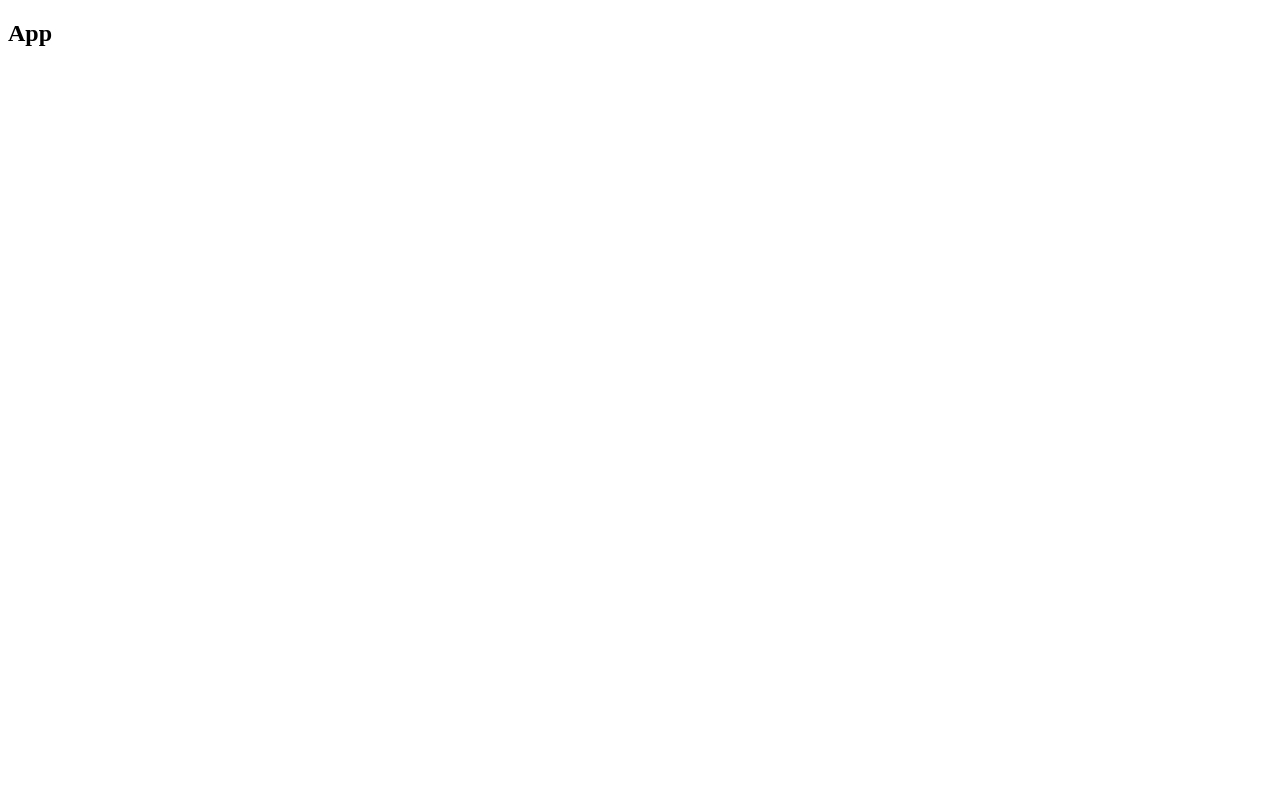
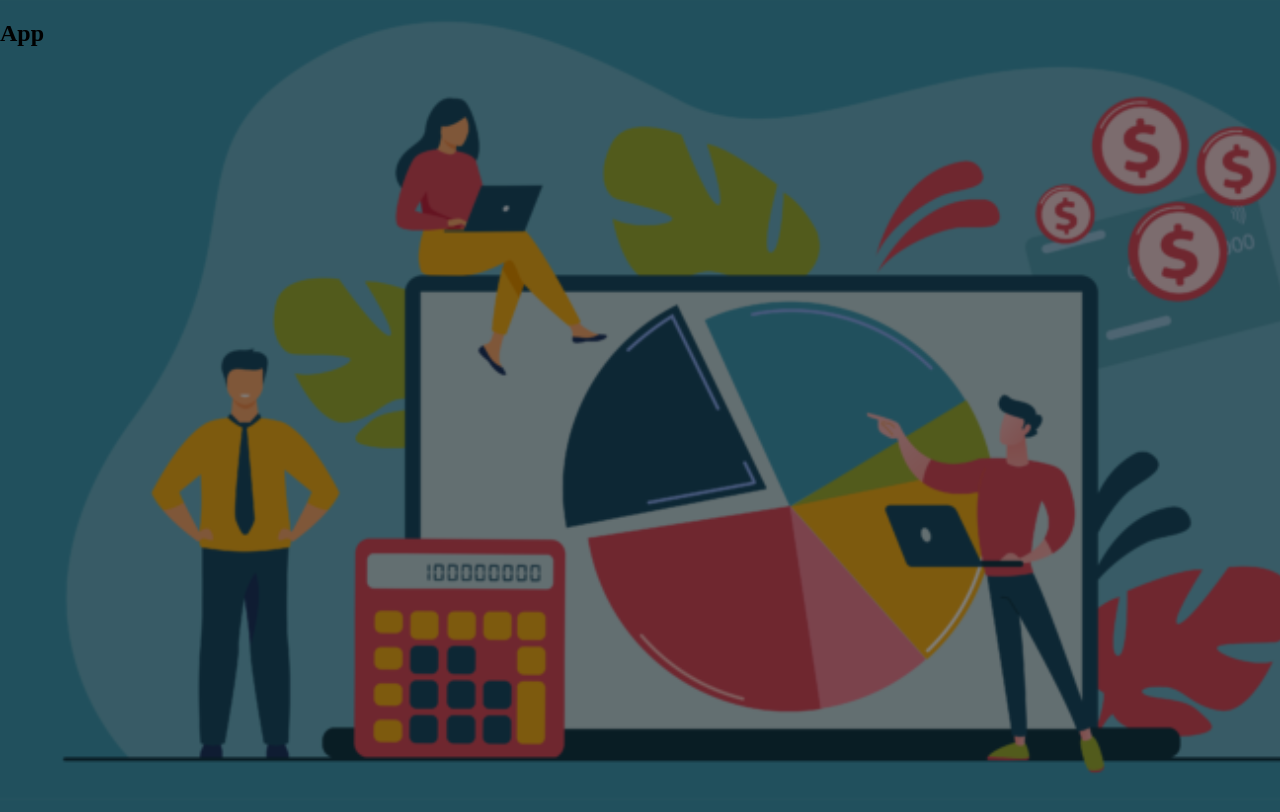
Before and after one commit to Maina-Francis/speechly-expense-tracker, a React (Create React App) app: page / in a window 1280 px wide. Shown: the top 812 px of the page. Built offline with nearby package versions, Linux system fonts and the light colour scheme.

Commit message:
added and styled the home background image

```diff
--- /dev/null
+++ b/src/index.css
@@ -0,0 +1,13 @@
+#root,
+body,
+html {
+  height: 100%;
+  margin: 0;
+}
+
+/* ======== BODY ========*/
+body {
+  background: linear-gradient(rgba(0, 0, 0, 0.5), rgba(0, 0, 0, 0.5)),
+    url(./assets/img/bg_img1.png);
+  background-size: cover;
+}
```
Also changed, not shown: src/index.js (+5 -5 lines), src/assets/img/bg_img.jpg (added), src/assets/img/bg_img1.png (added).
